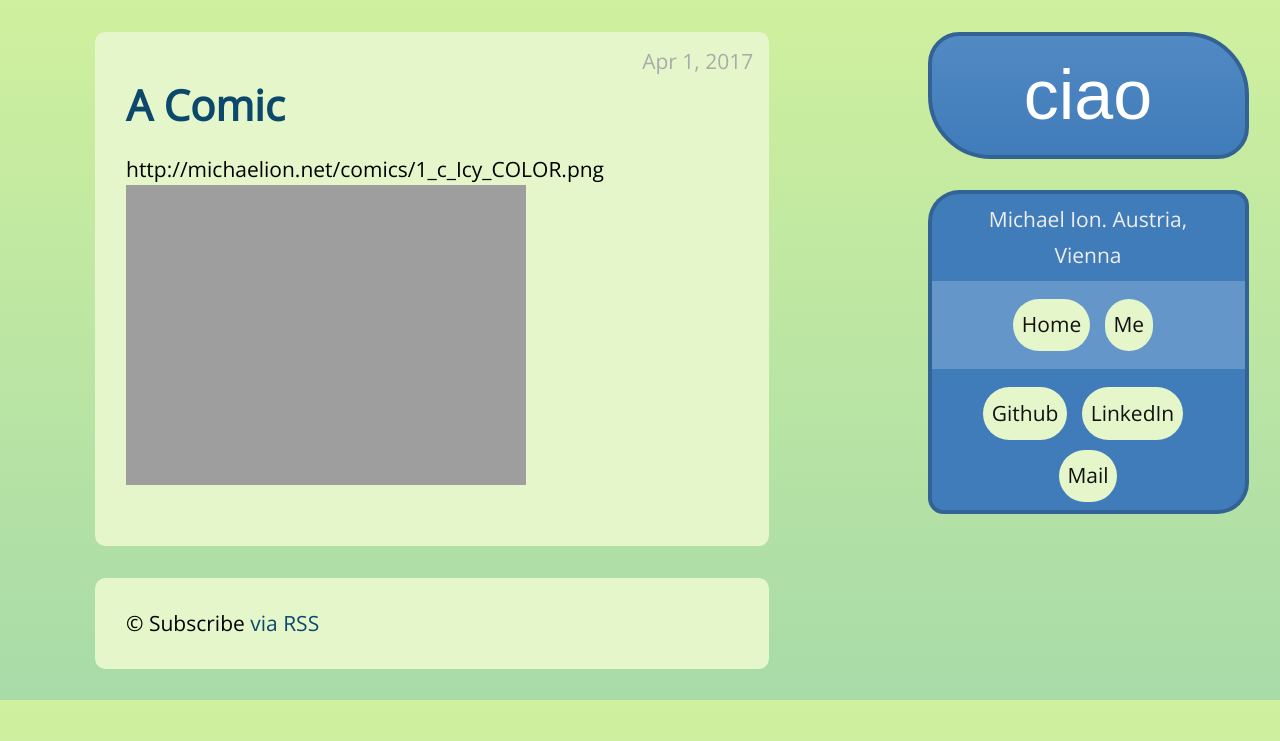
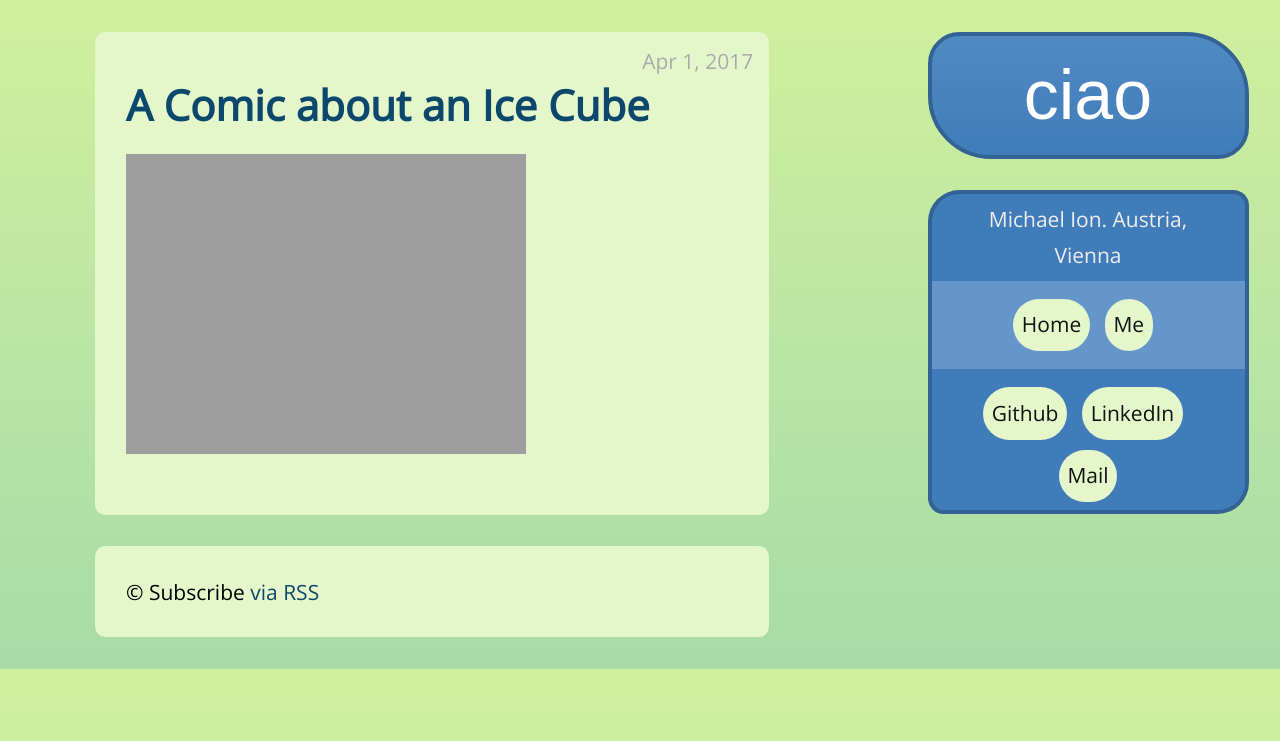
Before and after one commit to mionisation/mionisation.github.io, a Jekyll site: the page built from _posts/2017-04-01-A-Comic.markdown, in a window 1280 px wide. Shown: the top 741 px of the page. Built offline with Jekyll 4.4.1, drawn with Linux system fonts in a browser that asks for light colours; some web fonts are replaced.

Commit message:
remove line

```diff
--- a/_posts/2017-04-01-A-Comic.markdown
+++ b/_posts/2017-04-01-A-Comic.markdown
@@ -1,9 +1,7 @@
 ---
 layout: post
-title:  "A Comic"
+title:  "A Comic about an Ice Cube"
 date:   2017-04-01 19:37:01
 categories: blog
 ---
-{{ HOME_PATH }}
-{{ "/comics/1_c_Icy_COLOR.png" | absolute_url }}
-![A comic]({{ "comics/1_c_Icy_COLOR.png" | absolute_url }})
+![A comic strip about a brave ice cube.]({{ "comics/1_c_Icy_COLOR.png" | absolute_url }})
```
